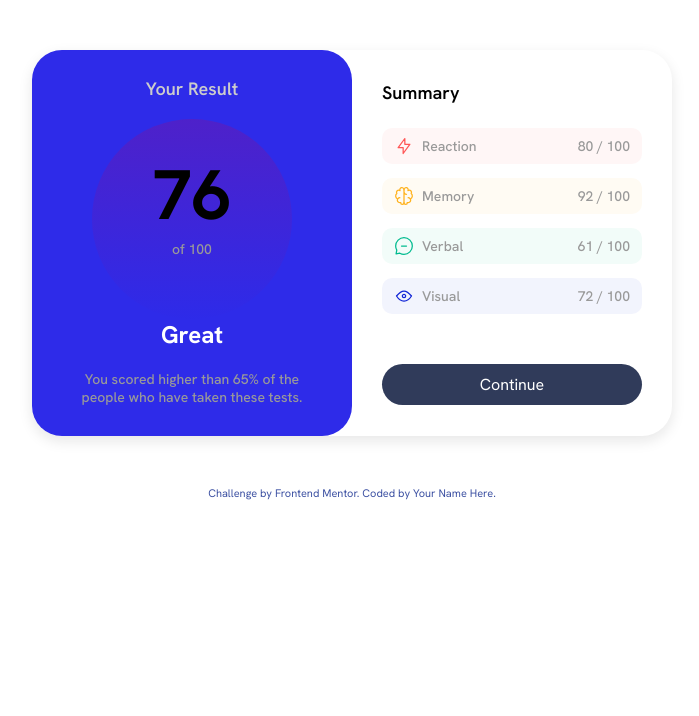
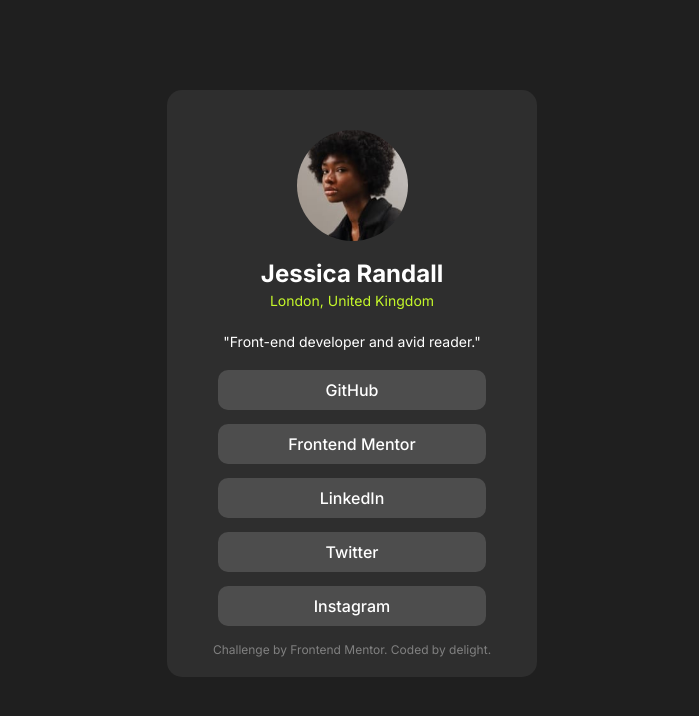
Before and after one commit to delightCS/Result-summary, a plain HTML site: page index.html in a window 1280 px wide. Shown: the whole page, without its empty margins (288-987 px from the left). Drawn offline with Linux system fonts and the light colour scheme.

Commit message:
Add files via upload

```diff
--- a/index.html
+++ b/index.html
@@ -7,9 +7,10 @@
     <link rel="preconnect" href="https://fonts.googleapis.com" />
     <link rel="preconnect" href="https://fonts.gstatic.com" crossorigin />
     <link
-      href="https://fonts.googleapis.com/css2?family=Hanken+Grotesk:ital,wght@0,100..900;1,100..900&display=swap"
+      href="https://fonts.googleapis.com/css2?family=Inter:wght@400;500;700&display=swap"
       rel="stylesheet"
     />
+
     <!-- displays site properly based on user's device -->
 
     <link
@@ -19,16 +20,12 @@
       href="./assets/images/favicon-32x32.png"
     />
 
-    <title>Frontend Mentor | Results summary component</title>
+    <title>Frontend Mentor | Social links profile</title>
 
     <!-- Feel free to remove these styles or customise in your own stylesheet 👍 -->
     <style>
       html {
         font-size: 62.5%;
-      }
-
-      body {
-        font-family: "hanken grotesk", sans-serif;
       }
 
       * {
@@ -37,347 +34,154 @@
         box-sizing: border-box;
       }
 
-      .container {
-        max-width: 35%;
-        margin: 5rem auto;
-        display: grid;
-        grid-template-columns: 1fr 1fr;
-        justify-content: center;
-        align-items: center;
-        border-radius: 3rem;
-        box-shadow: 0 0.5rem 1.4rem 0 hsla(0, 0%, 7%, 0.101);
+      body {
+        font-family: "inter";
+        background-color: hsl(0, 0%, 12%);
       }
 
-      .first-part {
+      .container {
+        max-width: 45rem;
         text-align: center;
-        padding: 3rem;
-        background-color: hsl(241, 81%, 54%);
-        border-radius: 3rem;
-        /* color: hsl(0, 0%, 100%); */
+        margin: 5rem auto;
+        padding: 4rem;
       }
 
-      .paragraph {
-        font-size: 1.8rem;
-        font-weight: 600;
-        line-height: 1.05;
-        margin-bottom: 2rem;
+      .article {
+        background-color: hsl(0, 0%, 18%);
+        padding: 4rem 0 2rem;
+        border-radius: 1.5rem;
       }
 
-      .paragraph,
-      .white-color {
-        color: hsla(0, 0%, 80%);
+      .profile-img {
+        width: 30%;
+        height: auto;
+        display: inline-block;
+        border-radius: 100%;
+        margin-bottom: 1.6rem;
       }
 
-      .heading-primary {
-        font-size: 7rem;
-        font-weight: 700;
-      }
-
-      .no-margin {
-        margin: 0;
-      }
-
-      .position {
-        display: inline-block;
-        padding: 3rem;
-        border-radius: 50%;
-        background-image: linear-gradient(
-          hsla(256, 72%, 46%, 1),
-          hsl(241, 81%, 54%)
-        );
-        height: 20rem;
-        width: 20rem;
-        /* margin-bottom: 2rem; */
-      }
-
-      .heading-secondary {
+      .author-name {
+        margin-bottom: 0.4rem;
         font-size: 2.4rem;
-        margin-bottom: 2rem;
         color: hsl(0, 0%, 100%);
       }
 
-      .second-part {
-        /* width: 22rem; */
-        padding: 0 3rem;
+      .location {
+        margin-bottom: 2.4rem;
+        font-size: 1.4rem;
+        color: hsl(75, 94%, 57%);
       }
 
-      .heading-tertiary {
-        font-size: 1.8rem;
-        font-weight: 600;
-        margin-bottom: 2.4rem;
+      .hobbies {
+        margin-bottom: 2rem;
+        font-size: 1.4rem;
+        color: hsl(0, 0%, 100%);
       }
 
-      .score {
-        display: flex;
-        justify-content: space-between;
-        align-items: center;
-        margin-bottom: 1.4rem;
-        padding: 0.8rem 1.2rem;
-        background-color: rebeccapurple;
-      }
-
-      .score p {
-        display: flex;
-        align-items: center;
-        gap: 0.8rem;
-      }
-
-      .reaction {
-        background-color: hsla(0, 100%, 67%, 0.05);
-        color: hsl(0, 100%, 67%);
-        color: hsl(hue, saturation, lightness);
-      }
-
-      .memory {
-        background-color: hsla(39, 100%, 56%, 0.05);
-        color: hsl(39, 100%, 56%);
-      }
-
-      .verbal {
-        background-color: hsla(166, 100%, 37%, 0.05);
-        color: hsl(166, 100%, 37%);
-      }
-
-      .visual {
-        background-color: hsla(234, 85%, 45%, 0.05);
-        color: hsl(234, 85%, 45%);
-      }
-
-      .reaction,
-      .memory,
-      .verbal,
-      .visual {
-        border-radius: 1rem;
-      }
-
-      .smaller-paragraph {
-        font-size: 1.8rem;
-        font-weight: 500;
-        color: hsl(0, 0%, 60%);
+      .btns {
+        display: grid;
+        justify-content: center;
+        row-gap: 1.4rem;
+        margin-bottom: 1.6rem;
       }
 
       .btn:link,
       .btn:visited {
         text-decoration: none;
-        padding: 1rem 5rem;
+        padding: 1rem 7rem;
+        color: hsl(0, 0%, 100%);
+        background-color: hsl(0, 0%, 30%);
         font-size: 1.6rem;
-        background-color: hsl(224, 30%, 27%);
-        color: hsl(0, 0%, 100%);
-        border-radius: 3.5rem;
-        transition: all 0.3s;
-        /* text-align: center; */
-        display: grid;
-        justify-content: center;
-        margin-top: 5rem;
+        cursor: pointer;
+        border-radius: 1rem;
+        font-weight: 500;
       }
 
       .btn:hover,
       .btn:active {
-        background-image: linear-gradient(
-          hsla(256, 72%, 46%, 1),
-          hsl(241, 81%, 54%)
-        );
+        color: hsl(0, 0%, 20%);
+        background-color: hsl(75, 94%, 57%);
       }
 
       .attribution {
-        grid-column: 1/-1;
-        font-size: 11px;
+        font-size: 1.2rem;
+        color: hsl(0, 0%, 50%);
         text-align: center;
-        margin: 2rem 0;
-        color: hsl(228, 45%, 44%);
       }
+
       .attribution a:link,
       .attribution a:visited {
-        color: hsl(228, 45%, 44%);
+        color: hsl(0, 0%, 50%);
         text-decoration: none;
       }
 
-      /* ************************************** */
-      /* RESPONSIVE */
-      /* ************************************** */
-
-      @media (max-width: 102em) {
-        .container {
-          max-width: 40%;
-        }
-        .smaller-paragraph {
-          font-size: 1.4rem;
-        }
+      .attribution a:hover,
+      .attribution a:active {
+        color: hsl(75, 94%, 57%);
       }
 
-      @media (max-width: 82.5em) {
-        .container {
-          max-width: 50%;
-        }
+      /* ************************** */
+      /* RESPONSIVE */
+      /* ************************** */
+
+      @media (max-width: 26.25em) {
+        .author-name {
+          font-size: 1.6rem;
         }
 
-      @media (max-width: 62em) {
-        .container {
-          grid-template-columns: 1fr;
-          max-width: 40%;
+        .location {
+          font-size: 0.9rem;
         }
 
-        .second-part {
-          margin: 2rem 0;
-        }
+        .hobbies {
+          font-size: 0.9rem;
         }
 
-      @media (max-width: 47em) {
-        .container {
-          max-width: 50%;
-        }
+        .btn:link,
+        .btn:visited {
+          text-decoration: none;
+          padding: 0.6rem 4rem;
+          color: hsl(0, 0%, 100%);
+          background-color: hsl(0, 0%, 30%);
+          font-size: 1rem;
+          cursor: pointer;
+          border-radius: 0.5rem;
+          font-weight: 500;
         }
 
-      @media (max-width: 26em) {
-        .container {
-          max-width: 100%;
-          margin: 0;
-          border-radius: 0;
-        }
-
-        .first-part {
-          border-top-left-radius: 0;
-          border-top-right-radius: 0;
+        .attribution {
+          font-size: 0.8rem;
+          color: hsl(0, 0%, 50%);
+          text-align: center;
         }
       }
     </style>
   </head>
   <body>
     <div class="container">
-      <div class="first-part">
-        <p class="paragraph">Your Result</p>
-        <div class="position">
-          <h1 class="heading-primary">76</h1>
-          <p class="smaller-paragraph no-margin">of 100</p>
+      <div class="article">
+        <img
+          src="assets/images/avatar-jessica.jpeg"
+          alt="An image of Jessica Randall"
+          class="profile-img"
+        />
+        <h1 class="author-name">Jessica Randall</h1>
+        <p class="location">London, United Kingdom</p>
+        <p class="hobbies">"Front-end developer and avid reader."</p>
+        <div class="btns">
+          <a href="#" class="btn">GitHub</a>
+          <a href="#" class="btn">Frontend Mentor</a>
+          <a href="#" class="btn">LinkedIn</a>
+          <a href="#" class="btn">Twitter</a>
+          <a href="#" class="btn">Instagram</a>
         </div>
-
-        <h2 class="heading-secondary">Great</h2>
-        <p class="smaller-paragraph white-color">
-          You scored higher than 65% of the people who have taken these tests.
-        </p>
-      </div>
-
-      <div class="second-part">
-        <p class="heading-tertiary">Summary</p>
-
-        <div class="score reaction">
-          <p class="smaller-paragraph">
-            <svg
-              xmlns="http://www.w3.org/2000/svg"
-              width="20"
-              height="20"
-              fill="none"
-              viewBox="0 0 20 20"
-            >
-              <path
-                stroke="#F55"
-                stroke-linecap="round"
-                stroke-linejoin="round"
-                stroke-width="1.25"
-                d="M10.833 8.333V2.5l-6.666 9.167h5V17.5l6.666-9.167h-5Z"
-              />
-            </svg>
-            Reaction
-          </p>
-          <p class="smaller-paragraph">80 / 100</p>
-        </div>
-
-        <div class="score memory">
-          <p class="smaller-paragraph">
-            <svg
-              xmlns="http://www.w3.org/2000/svg"
-              width="20"
-              height="20"
-              fill="none"
-              viewBox="0 0 20 20"
-            >
-              <path
-                stroke="#FFB21E"
-                stroke-linecap="round"
-                stroke-linejoin="round"
-                stroke-width="1.25"
-                d="M5.833 11.667a2.5 2.5 0 1 0 .834 4.858"
-              />
-              <path
-                stroke="#FFB21E"
-                stroke-linecap="round"
-                stroke-linejoin="round"
-                stroke-width="1.25"
-                d="M3.553 13.004a3.333 3.333 0 0 1-.728-5.53m.025-.067a2.083 2.083 0 0 1 2.983-2.824m.199.054A2.083 2.083 0 1 1 10 3.75v12.917a1.667 1.667 0 0 1-3.333 0M10 5.833a2.5 2.5 0 0 0 2.5 2.5m1.667 3.334a2.5 2.5 0 1 1-.834 4.858"
-              />
-              <path
-                stroke="#FFB21E"
-                stroke-linecap="round"
-                stroke-linejoin="round"
-                stroke-width="1.25"
-                d="M16.447 13.004a3.334 3.334 0 0 0 .728-5.53m-.025-.067a2.083 2.083 0 0 0-2.983-2.824M10 3.75a2.085 2.085 0 0 1 2.538-2.033 2.084 2.084 0 0 1 1.43 2.92m-.635 12.03a1.667 1.667 0 0 1-3.333 0"
-              />
-            </svg>
-            Memory
-          </p>
-          <p class="smaller-paragraph">92 / 100</p>
-        </div>
-
-        <div class="score verbal">
-          <p class="smaller-paragraph">
-            <svg
-              xmlns="http://www.w3.org/2000/svg"
-              width="20"
-              height="20"
-              fill="none"
-              viewBox="0 0 20 20"
-            >
-              <path
-                stroke="#00BB8F"
-                stroke-linecap="round"
-                stroke-linejoin="round"
-                stroke-width="1.25"
-                d="M7.5 10h5M10 18.333A8.333 8.333 0 1 0 1.667 10c0 1.518.406 2.942 1.115 4.167l-.699 3.75 3.75-.699A8.295 8.295 0 0 0 10 18.333Z"
-              />
-            </svg>
-            Verbal
-          </p>
-          <p class="smaller-paragraph">61 / 100</p>
-        </div>
-
-        <div class="score visual">
-          <p class="smaller-paragraph">
-            <svg
-              xmlns="http://www.w3.org/2000/svg"
-              width="20"
-              height="20"
-              fill="none"
-              viewBox="0 0 20 20"
-            >
-              <path
-                stroke="#1125D6"
-                stroke-linecap="round"
-                stroke-linejoin="round"
-                stroke-width="1.25"
-                d="M10 11.667a1.667 1.667 0 1 0 0-3.334 1.667 1.667 0 0 0 0 3.334Z"
-              />
-              <path
-                stroke="#1125D6"
-                stroke-linecap="round"
-                stroke-linejoin="round"
-                stroke-width="1.25"
-                d="M17.5 10c-1.574 2.492-4.402 5-7.5 5s-5.926-2.508-7.5-5C4.416 7.632 6.66 5 10 5s5.584 2.632 7.5 5Z"
-              />
-            </svg>
-            Visual
-          </p>
-          <p class="smaller-paragraph">72 / 100</p>
-        </div>
-
-        <a class="btn" href="#">Continue</a>
-      </div>
-    </div>
-
         <div class="attribution">
           Challenge by
           <a href="https://www.frontendmentor.io?ref=challenge" target="_blank"
             >Frontend Mentor</a
-      >. Coded by <a href="#">Your Name Here</a>.
+          >. Coded by <a href="#">delight</a>.
+        </div>
+      </div>
     </div>
   </body>
 </html>
```
Also changed, not shown: assets/fonts/Inter-VariableFont_slnt,wght.ttf (added), assets/fonts/OFL.txt (added), assets/fonts/README.txt, assets/fonts/static/Inter-Bold.ttf (added), assets/fonts/static/Inter-Regular.ttf (added), assets/fonts/static/Inter-SemiBold.ttf (added), assets/images/avatar-jessica.jpeg (added), design/active-states.jpg, design/desktop-preview.jpg, design/destkop-design.jpg (added), design/mobile-design.jpg, 3 other files. Lines whose indentation alone changed are shown as unchanged.
